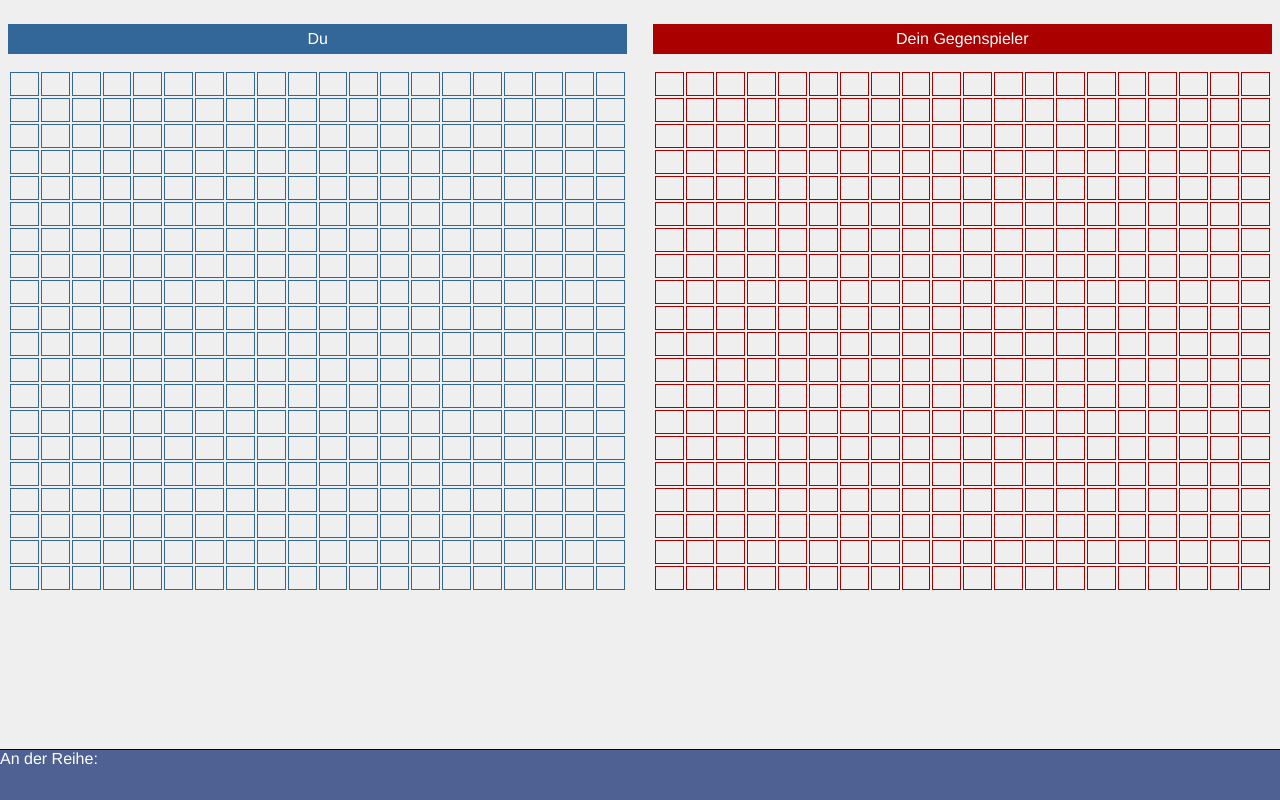
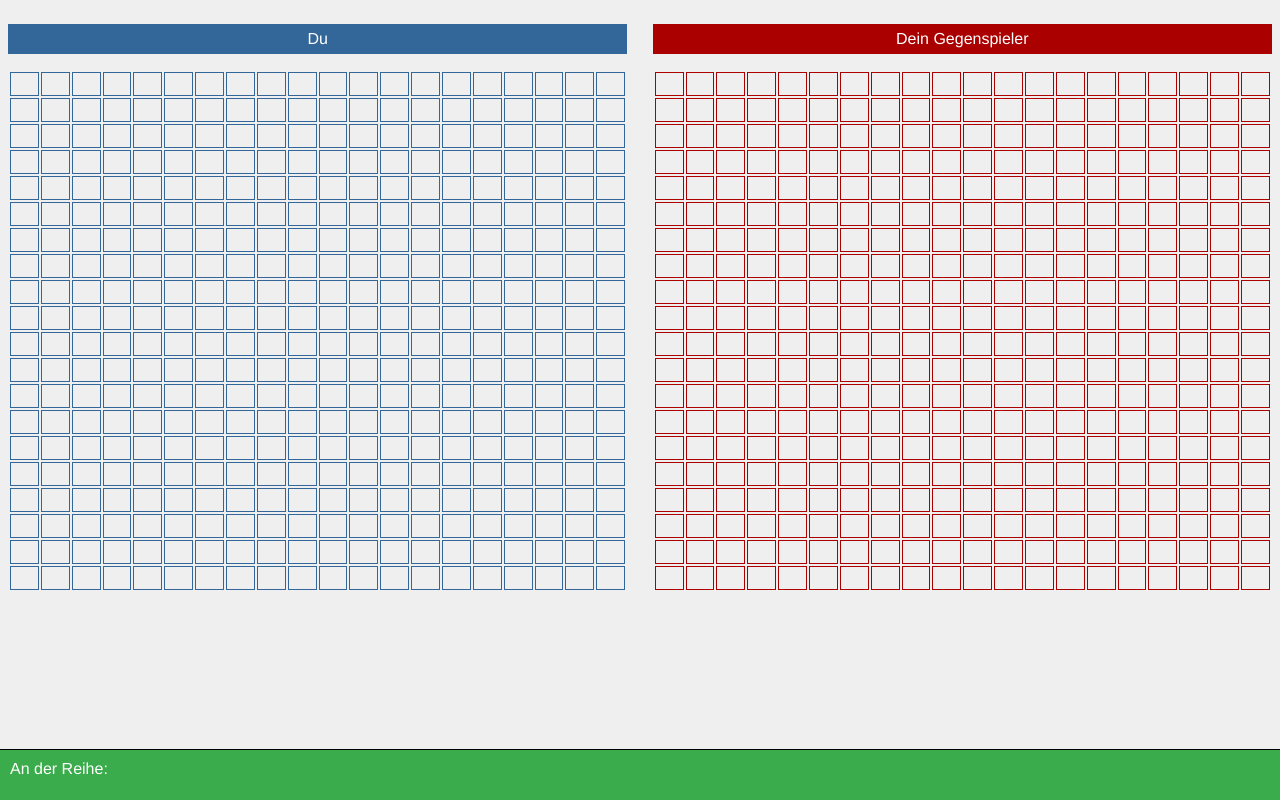
Before and after one commit to djungowski/node-battleship, a website: page web/index.html in a window 1280 px wide. Drawn offline with Linux system fonts and the light colour scheme.

Commit message:
footer styling

```diff
--- a/web/css/battleship.css
+++ b/web/css/battleship.css
@@ -51,7 +51,8 @@ footer {
     left: 0;
     right: 0;
     bottom: 0;
-    height: 50px;
-    background-color: #4f6193;
+    padding: 10px;
+    height: 30px;
+    background-color: #3AAC4C;
     color: #ffffff;
 }
```
